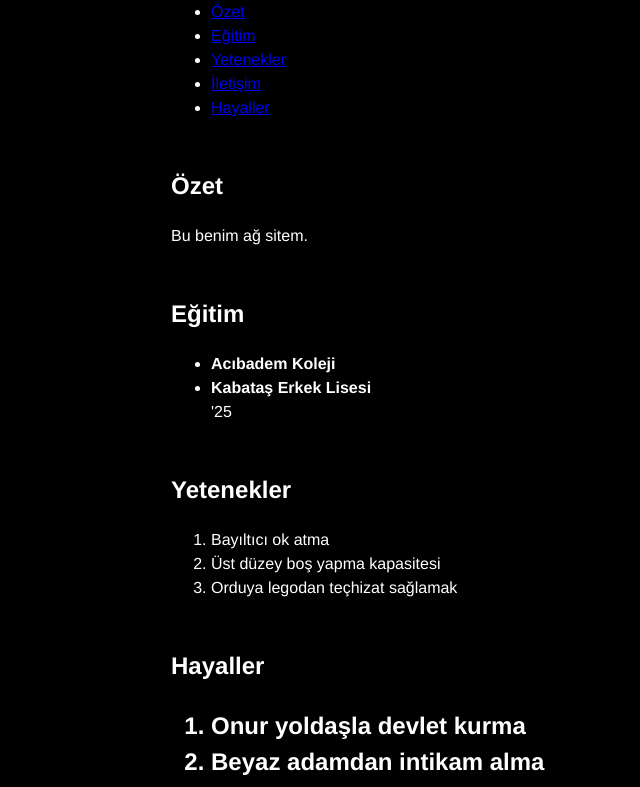
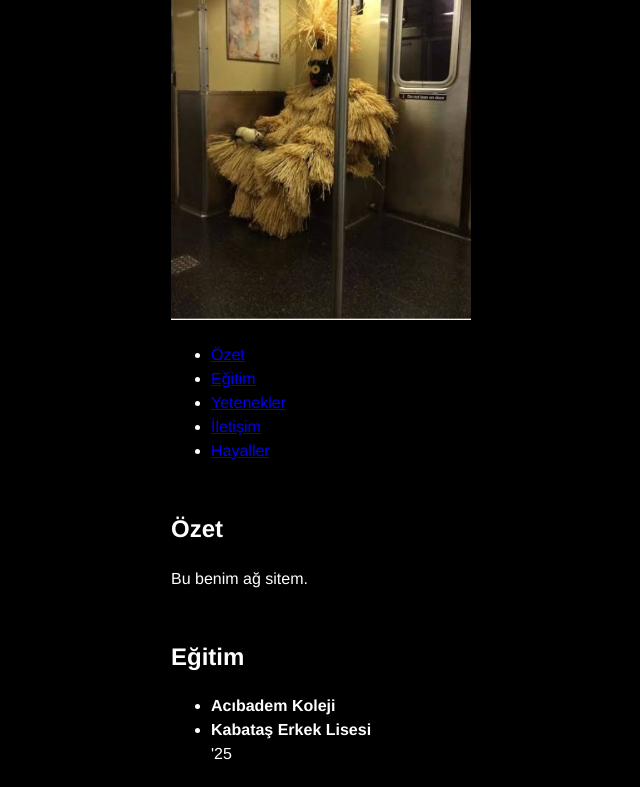
Before and after one commit to MusabMemik/Ben, a plain HTML site: page index.html in a window 1280 px wide. Shown: the part 195-982 px from the top of the page, without its empty margins (69-709 px from the left). Drawn offline with Linux system fonts and the light colour scheme.

Commit message:
Update index.html

```diff
--- a/index.html
+++ b/index.html
@@ -8,7 +8,7 @@
 <body>
 <header>
     <h1>Musab Memik</h1>
-    <img src="ata.jpg" width="300" alt="Musab Memik"/>
+    <img src="ata.jpeg" width="300" alt="Musab Memik"/>
     <nav>
         <ul>
             <li><a href="#summary">Özet</a></li>
```
